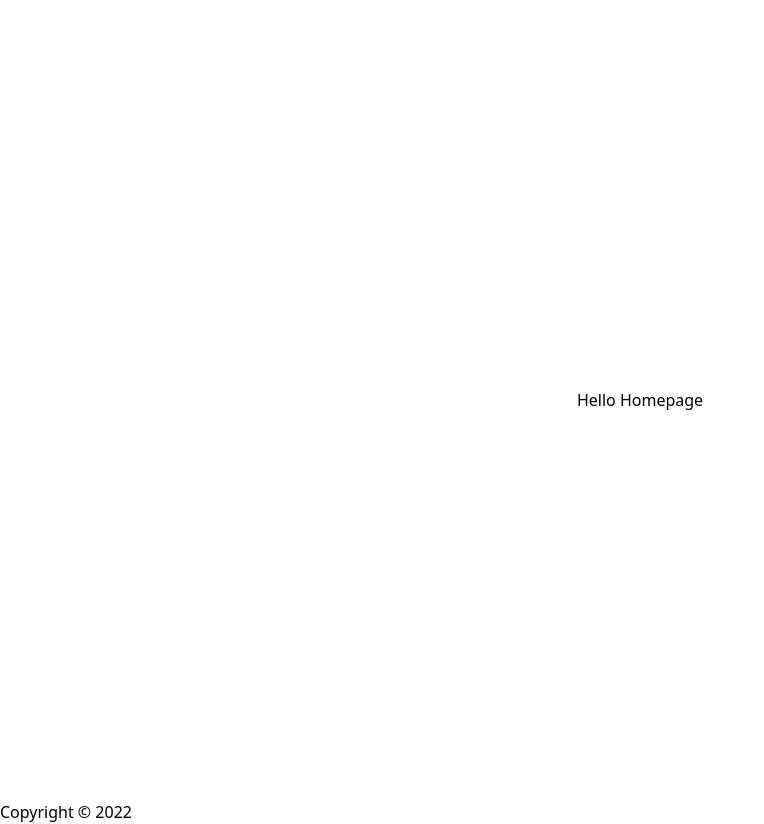
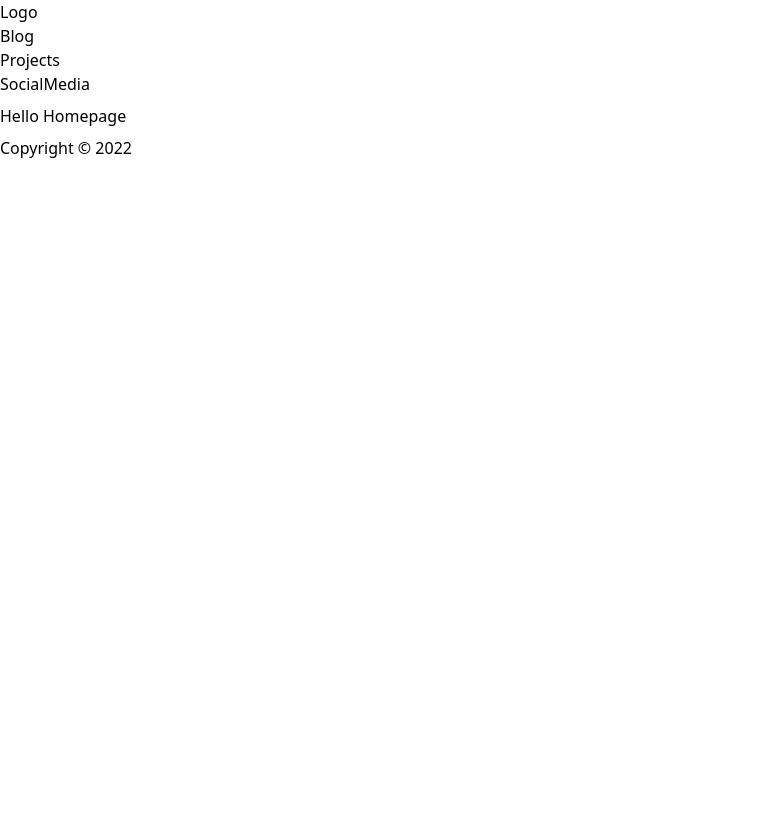
Before and after one commit to JG-Nextjs-projects/nextail, a Next.js app: page / in a window 1280 px wide. Shown: the whole page, without its empty margins (0-764 px from the left). After the commit the page ends 800 px from the top, so only its background shows below. Built offline with nearby package versions, Linux system fonts and the light colour scheme.

Commit message:
file updated

```diff
--- a/src/components/Article.tsx
+++ b/src/components/Article.tsx
@@ -1,7 +1,7 @@
 import React from 'react';
 
 const Article = () => {
-  return <div>Article</div>;
+  return <article>Article</article>;
 };
 
 export default Article;
--- a/src/components/Header.tsx
+++ b/src/components/Header.tsx
@@ -1,7 +1,18 @@
 import React from 'react';
 
+import Nav from './Nav';
+import SocialMedia from './SocialMedia';
+
 const Header = () => {
-  return <div></div>;
+  return (
+    <header>
+      <div>
+        <span>Logo</span>
+        <Nav />
+        <SocialMedia />
+      </div>
+    </header>
+  );
 };
 
 export default Header;
--- a/src/components/Nav.tsx
+++ b/src/components/Nav.tsx
@@ -1,7 +1,14 @@
 import React from 'react';
 
 const Nav = () => {
-  return <div></div>;
+  return (
+    <nav>
+      <ul>
+        <li>Blog</li>
+        <li>Projects</li>
+      </ul>
+    </nav>
+  );
 };
 
 export default Nav;
--- a/src/pages/index.tsx
+++ b/src/pages/index.tsx
@@ -3,7 +3,7 @@ import Head from 'next/head';
 
 const Home: NextPage = () => {
   return (
-    <div className="flex min-h-screen flex-col items-center justify-center py-2">
+    <div className="py-2">
       <Head>
         <title>Create Next App</title>
         <meta name="description" content="Generated by create next app" />
```
